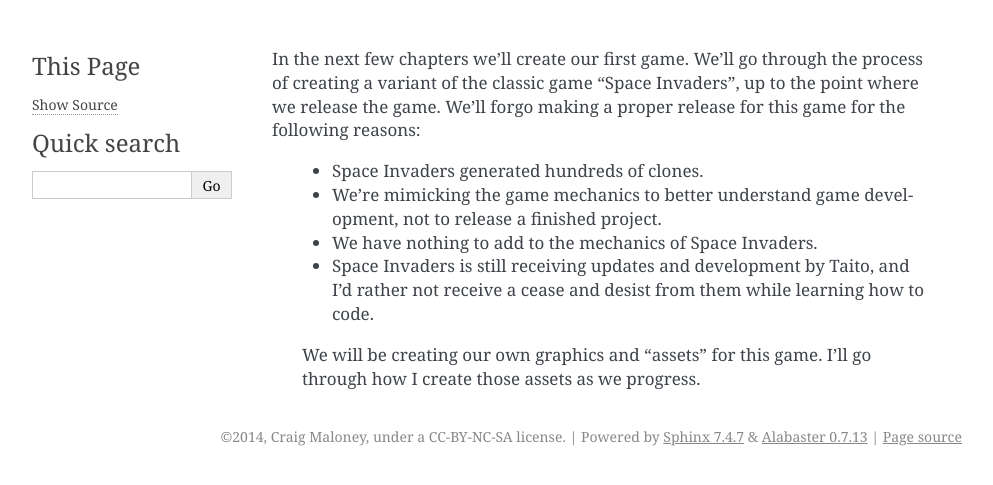
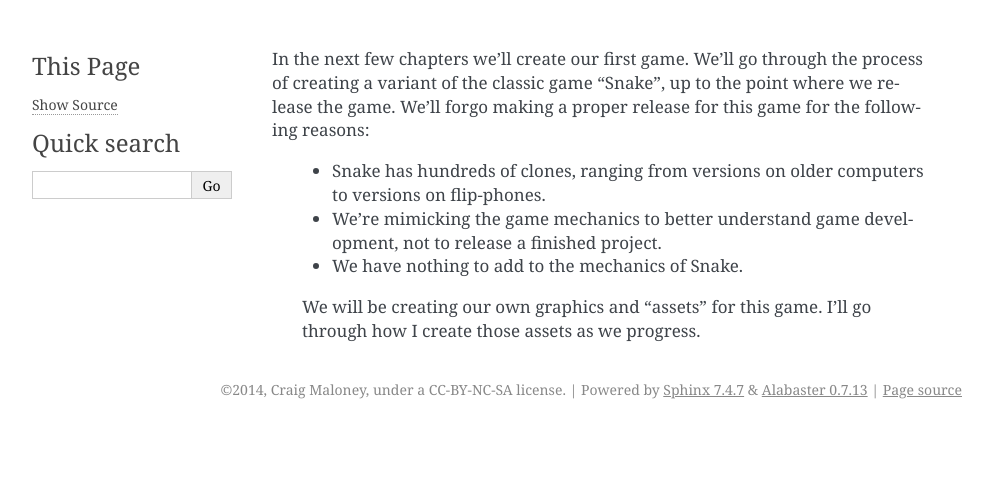
Before and after one commit to craigmaloney/pygame_book, a Sphinx documentation site: the page built from source/chapter2/index.rst, in a window 1280 px wide. Shown: the top 485 px of the page, without its empty margins (148-1141 px from the left). Built offline with Sphinx 7.4.7, drawn with Linux system fonts in a browser that asks for light colours.

Commit message:
Update introductory game to Snake instead of Space INvaders

```diff
--- a/source/chapter2/index.rst
+++ b/source/chapter2/index.rst
@@ -1,8 +1,7 @@
-In the next few chapters we'll create our first game. We'll go through the process of creating a variant of the classic game "Space Invaders", up to the point where we release the game. We'll forgo making a proper release for this game for the following reasons:
+In the next few chapters we'll create our first game. We'll go through the process of creating a variant of the classic game "Snake", up to the point where we release the game. We'll forgo making a proper release for this game for the following reasons:
 
- * Space Invaders generated hundreds of clones.
+ * Snake has hundreds of clones, ranging from versions on older computers to versions on flip-phones.
  * We're mimicking the game mechanics to better understand game development, not to release a finished project.
- * We have nothing to add to the mechanics of Space Invaders.
- * Space Invaders is still receiving updates and development by Taito, and I'd rather not receive a cease and desist from them while learning how to code.
+ * We have nothing to add to the mechanics of Snake.
 
  We will be creating our own graphics and "assets" for this game. I'll go through how I create those assets as we progress.
```
